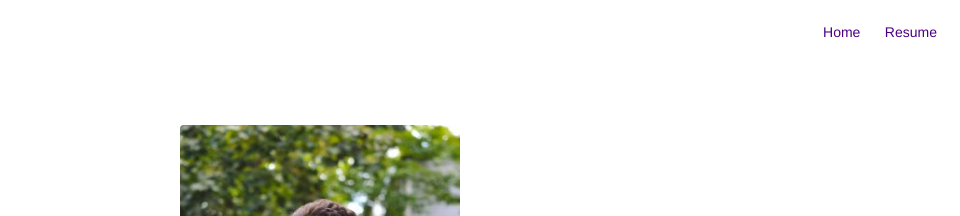
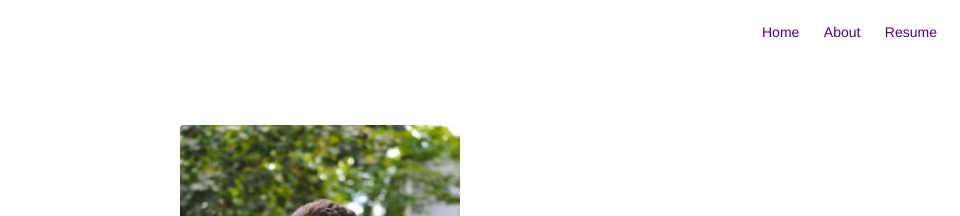
Before and after one commit to medokun/medokun.github.io, a Jekyll site: the page built from about.md, in a window 1280 px wide. Shown: the top 216 px of the page, without its empty margins (320-1280 px from the left). Built offline with Jekyll 4.4.1, drawn with Linux system fonts in a browser that asks for light colours.

Commit message:
Make links to page always visible

```diff
--- a/_includes/nav.html
+++ b/_includes/nav.html
@@ -7,27 +7,21 @@
         {% endif %}
 
         {% if site.blog == true %}
-            {% if page.title != "Blog" %}
             <li class="item">
                 <a class="link" href="{{ site.url }}/blog">Blog</a>
             </li>
         {% endif %}
-        {% endif %}
 
         {% if site.projects == true %}
-            {% if page.title != "Projects" %}
             <li class="item">
                 <a class="link" href="{{ site.url }}/projects">Projects</a>
             </li>
         {% endif %}
-        {% endif %}
 
         {% if site.about == true %}
-            {% if page.title != "About" %}
             <li class="item">
                 <a class="link" href="{{ site.url }}/about">About</a>
             </li>
-            {% endif %}
         {% endif %}
 
         {% if site.resume == true %}
```
Lines whose indentation alone changed are shown as unchanged.
